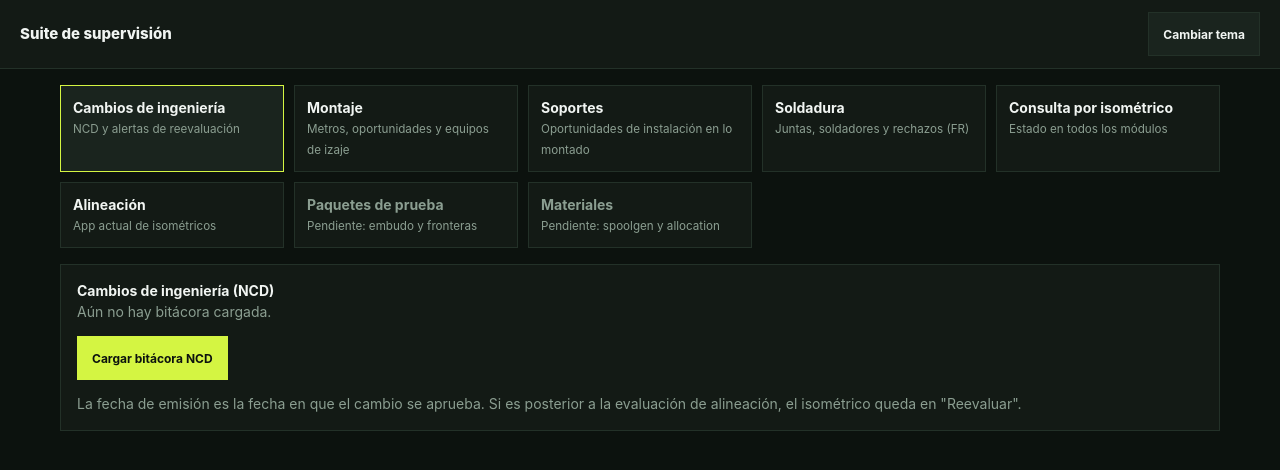
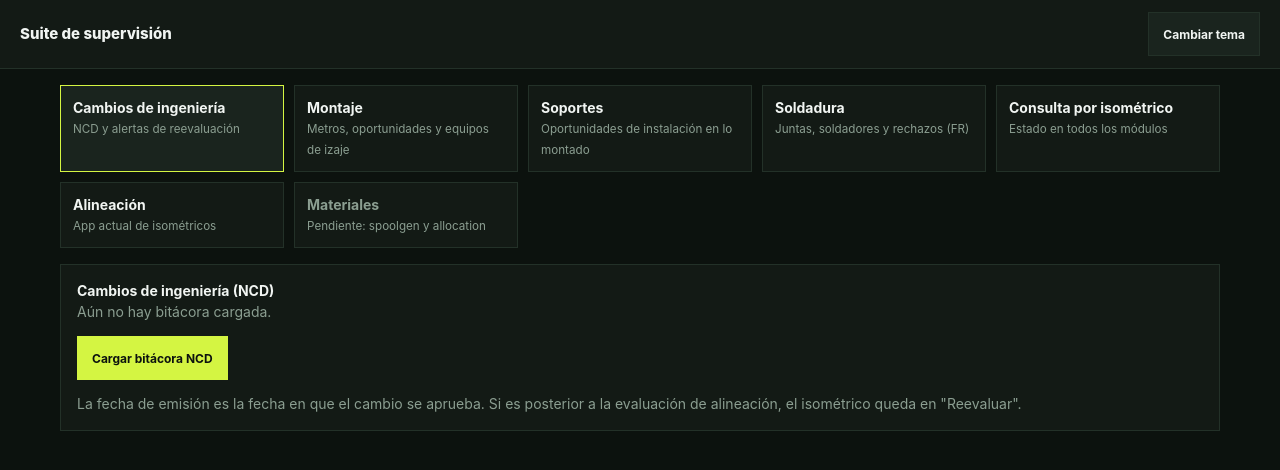
Before and after one commit to briaantorres04/Avance, a plain HTML site: page suite/index.html in a window 1280 px wide. Drawn offline with Linux system fonts and the light colour scheme.

```diff
--- a/suite/index.html
+++ b/suite/index.html
@@ -25,10 +25,10 @@ td{font-family:Consolas,monospace}
 </style></head><body>
 <header><h1>Suite de supervisión</h1><button id="th">Cambiar tema</button></header>
 <main><nav id="nv"></nav><div id="v"></div></main>
-<script src="../xlsx.full.min.js"></script><script src="core.js"></script><script src="cambios.js"></script><script src="montaje.js"></script><script src="soportes.js"></script><script src="soldadura.js"></script><script src="consulta.js"></script>
+<script src="../xlsx.full.min.js"></script><script src="core.js"></script><script src="cambios.js"></script><script src="montaje.js"></script><script src="soportes.js"></script><script src="soldadura.js"></script><script src="paquetes.js"></script><script src="consulta.js"></script>
 <script>
 /* Módulos aún sin construir: aparecen en el menú para fijar la estructura */
-[['alineacion','Alineación','App actual de isométricos','../index.html'],['paquetes','Paquetes de prueba','Pendiente: embudo y fronteras'],['materiales','Materiales','Pendiente: spoolgen y allocation']]
+[['alineacion','Alineación','App actual de isométricos','../index.html'],['materiales','Materiales','Pendiente: spoolgen y allocation']]
  .forEach(m=>Suite.mods.push({id:m[0],nom:m[1],desc:m[2],href:m[3]}));
 try{document.documentElement.dataset.theme=localStorage.getItem('evalAlin1_theme')||'dark'}catch(e){}
 $th=document.getElementById('th');$th.onclick=()=>{const t=document.documentElement.dataset.theme==='light'?'dark':'light';document.documentElement.dataset.theme=t;try{localStorage.setItem('evalAlin1_theme',t)}catch(e){}};
```
